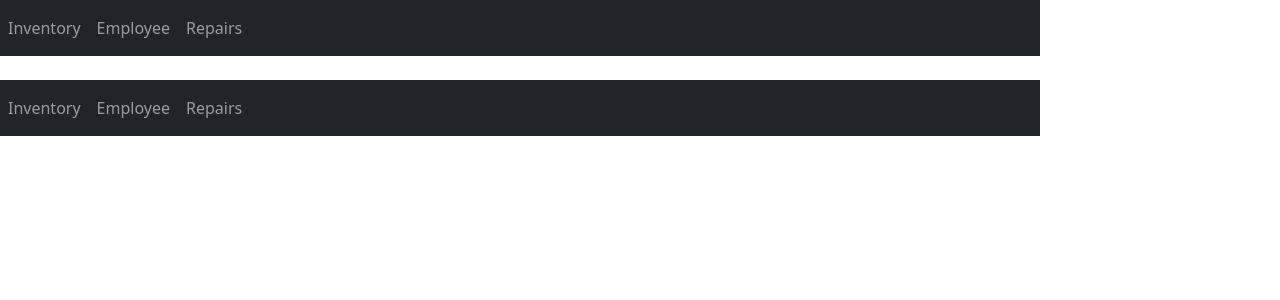
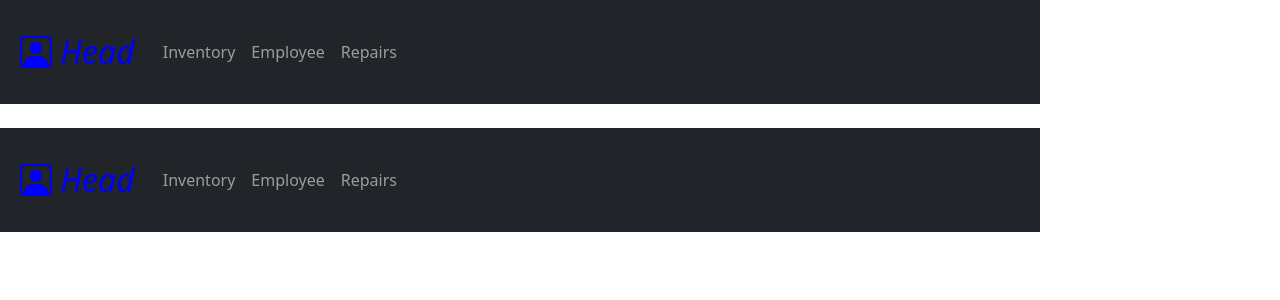
Before and after one commit to JobeFarkley/sdt-inventory-cfscqx, an Angular app: page /it-head-details in a window 1280 px wide. Shown: the top 300 px of the page. Built offline with nearby package versions, Linux system fonts and the light colour scheme.

Commit message:
1 file modified

```diff
--- a/src/app/it-head-details/it-head-details.component.css
+++ b/src/app/it-head-details/it-head-details.component.css
@@ -42,3 +42,8 @@ td{
   width: 20rem;
   margin-top: 10px;
 }
+i{
+  margin: 20px;
+  color: blue;
+  font-size: 2rem;
+}
--- a/src/app/it-head-details/it-head-details.component.html
+++ b/src/app/it-head-details/it-head-details.component.html
@@ -9,12 +9,15 @@
   <!-- Bootstrap CSS -->
   <link href="https://cdn.jsdelivr.net/npm/bootstrap@5.0.0-beta3/dist/css/bootstrap.min.css" rel="stylesheet"
     integrity="sha384-eOJMYsd53ii+scO/bJGFsiCZc+5NDVN2yr8+0RDqr0Ql0h+rP48ckxlpbzKgwra6" crossorigin="anonymous">
+      <link rel="stylesheet" href="https://cdn.jsdelivr.net/npm/bootstrap-icons@1.4.1/font/bootstrap-icons.css">
+
 
   <title>Head!</title>
 </head>
 
 <body>
   <nav class="navbar navbar-expand navbar-dark bg-dark">
+    <i class="bi bi-person-square">  Head</i>
     <div class="navbar-nav">
       <a class="nav-item nav-link" routerLink="/inventory-search">Inventory</a>
       <a class="nav-item nav-link" routerLink="/employee-search">Employee</a>
```
